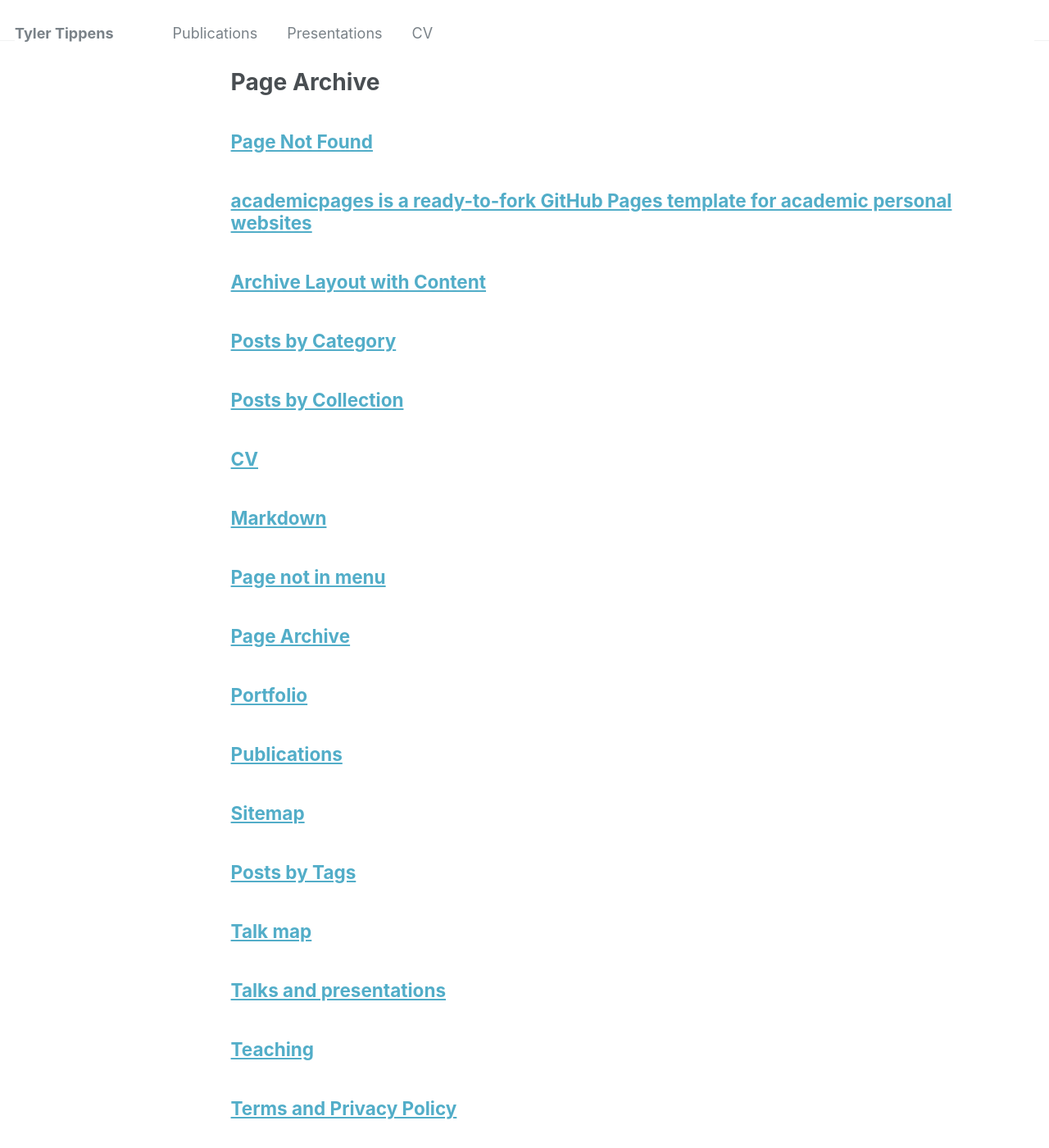
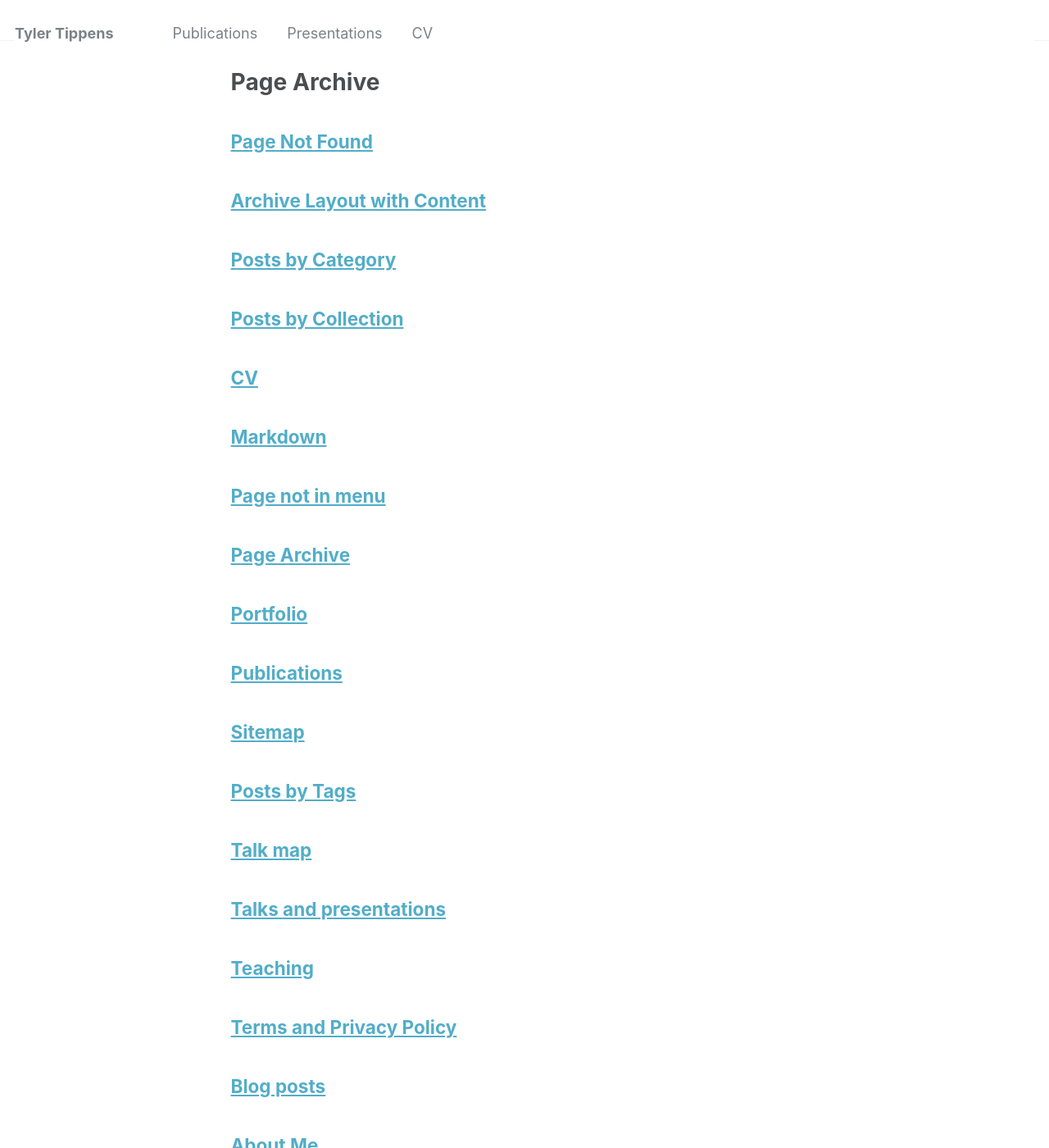
Before and after one commit to tylertippens/tylertippens.github.io, a Jekyll site: the page built from _pages/page-archive.html, in a window 1280 px wide and 1400 px high. Shown: the whole window at 82% size. Built offline with Jekyll 4.4.1, drawn with Linux system fonts in a browser that asks for light colours; part of the change alters nothing that is shown.

Commit message:
First update of my landing about page.

```diff
--- a/_pages/about.md
+++ b/_pages/about.md
@@ -1,49 +1,18 @@
----
-permalink: /
-title: "academicpages is a ready-to-fork GitHub Pages template for academic personal websites"
-author_profile: true
-redirect_from:
-  - /about/
-  - /about.html
----
+About Me
+======
+Hello! I am a doctoral candidate and graduate research assistant in the School of Earth and Atmospheric Sciences at the Georgia Institute of Technology in Atlanta, GA.
 
-This is the front page of a website that is powered by the [academicpages template](https://github.com/academicpages/academicpages.github.io) and hosted on GitHub pages. [GitHub pages](https://pages.github.com) is a free service in which websites are built and hosted from code and data stored in a GitHub repository, automatically updating when a new commit is made to the respository. This template was forked from the [Minimal Mistakes Jekyll Theme](https://mmistakes.github.io/minimal-mistakes/) created by Michael Rose, and then extended to support the kinds of content that academics have: publications, talks, teaching, a portfolio, blog posts, and a dynamically-generated CV. You can fork [this repository](https://github.com/academicpages/academicpages.github.io) right now, modify the configuration and markdown files, add your own PDFs and other content, and have your own site for free, with no ads! An older version of this template powers my own personal website at [stuartgeiger.com](http://stuartgeiger.com), which uses [this Github repository](https://github.com/staeiou/staeiou.github.io).
+I'm interested in utilizing the ever-increasing capability and accessibility of large-scale computing environments to enable new avenues of scientific inquiry. I have experience translating broad scientific goals concerning complex systems into quantitative, impactful questions which can be answered through a combination of computer modeling and data analysis. My expertise includes scientific software development, high performance computing, modeling and simulation, data analysis and visualization, and scientific communication.
 
-A data-driven personal website
+My research focuses on the development of novel modeling techniques to enable imaging of moon-magnetosphere plasma interactions in the outer solar system using energetic neutral atoms. This work relies on the creation and application of performant, highly-parallelized simulation codes and on analysis and visualization of complex data products.
+
+Research Interests
 ======
-Like many other Jekyll-based GitHub Pages templates, academicpages makes you separate the website's content from its form. The content & metadata of your website are in structured markdown files, while various other files constitute the theme, specifying how to transform that content & metadata into HTML pages. You keep these various markdown (.md), YAML (.yml), HTML, and CSS files in a public GitHub repository. Each time you commit and push an update to the repository, the [GitHub pages](https://pages.github.com/) service creates static HTML pages based on these files, which are hosted on GitHub's servers free of charge.
 
-Many of the features of dynamic content management systems (like Wordpress) can be achieved in this fashion, using a fraction of the computational resources and with far less vulnerability to hacking and DDoSing. You can also modify the theme to your heart's content without touching the content of your site. If you get to a point where you've broken something in Jekyll/HTML/CSS beyond repair, your markdown files describing your talks, publications, etc. are safe. You can rollback the changes or even delete the repository and start over -- just be sure to save the markdown files! Finally, you can also write scripts that process the structured data on the site, such as [this one](https://github.com/academicpages/academicpages.github.io/blob/master/talkmap.ipynb) that analyzes metadata in pages about talks to display [a map of every location you've given a talk](https://academicpages.github.io/talkmap.html).
+Energetic Neutral Atom Imaging at Titan
+------
+Saturn's largest moon Titan is the only satellite in the solar system with a substantial atmosphere. I model the interaction between the moon's ionosphere and the planet's magnetosphere in order to learn about the character of this interaction and what it can tell us about the Titan itself.
 
-Getting started
-======
-1. Register a GitHub account if you don't have one and confirm your e-mail (required!)
-1. Fork [this repository](https://github.com/academicpages/academicpages.github.io) by clicking the "fork" button in the top right.
-1. Go to the repository's settings (rightmost item in the tabs that start with "Code", should be below "Unwatch"). Rename the repository "[your GitHub username].github.io", which will also be your website's URL.
-1. Set site-wide configuration and create content & metadata (see below -- also see [this set of diffs](http://archive.is/3TPas) showing what files were changed to set up [an example site](https://getorg-testacct.github.io) for a user with the username "getorg-testacct")
-1. Upload any files (like PDFs, .zip files, etc.) to the files/ directory. They will appear at https://[your GitHub username].github.io/files/example.pdf.
-1. Check status by going to the repository settings, in the "GitHub pages" section
+I'm specifically interested in remotely sensing the moon-magnetosphere interaction using **energetic neutral atoms (ENAs)**. These are energetic ions from the plasma in Saturn's magnetosphere which pick up an electron from a particle in Titan's dense atmosphere, neutralizing them. They then fly off in straight lines, allowing them to be imaged in a manner roughly analagous to how a camera forms an image from light.
 
-Site-wide configuration
-------
-The main configuration file for the site is in the base directory in [_config.yml](https://github.com/academicpages/academicpages.github.io/blob/master/_config.yml), which defines the content in the sidebars and other site-wide features. You will need to replace the default variables with ones about yourself and your site's github repository. The configuration file for the top menu is in [_data/navigation.yml](https://github.com/academicpages/academicpages.github.io/blob/master/_data/navigation.yml). For example, if you don't have a portfolio or blog posts, you can remove those items from that navigation.yml file to remove them from the header.
-
-Create content & metadata
-------
-For site content, there is one markdown file for each type of content, which are stored in directories like _publications, _talks, _posts, _teaching, or _pages. For example, each talk is a markdown file in the [_talks directory](https://github.com/academicpages/academicpages.github.io/tree/master/_talks). At the top of each markdown file is structured data in YAML about the talk, which the theme will parse to do lots of cool stuff. The same structured data about a talk is used to generate the list of talks on the [Talks page](https://academicpages.github.io/talks), each [individual page](https://academicpages.github.io/talks/2012-03-01-talk-1) for specific talks, the talks section for the [CV page](https://academicpages.github.io/cv), and the [map of places you've given a talk](https://academicpages.github.io/talkmap.html) (if you run this [python file](https://github.com/academicpages/academicpages.github.io/blob/master/talkmap.py) or [Jupyter notebook](https://github.com/academicpages/academicpages.github.io/blob/master/talkmap.ipynb), which creates the HTML for the map based on the contents of the _talks directory).
-
-**Markdown generator**
-
-I have also created [a set of Jupyter notebooks](https://github.com/academicpages/academicpages.github.io/tree/master/markdown_generator
-) that converts a CSV containing structured data about talks or presentations into individual markdown files that will be properly formatted for the academicpages template. The sample CSVs in that directory are the ones I used to create my own personal website at stuartgeiger.com. My usual workflow is that I keep a spreadsheet of my publications and talks, then run the code in these notebooks to generate the markdown files, then commit and push them to the GitHub repository.
-
-How to edit your site's GitHub repository
-------
-Many people use a git client to create files on their local computer and then push them to GitHub's servers. If you are not familiar with git, you can directly edit these configuration and markdown files directly in the github.com interface. Navigate to a file (like [this one](https://github.com/academicpages/academicpages.github.io/blob/master/_talks/2012-03-01-talk-1.md) and click the pencil icon in the top right of the content preview (to the right of the "Raw | Blame | History" buttons). You can delete a file by clicking the trashcan icon to the right of the pencil icon. You can also create new files or upload files by navigating to a directory and clicking the "Create new file" or "Upload files" buttons.
-
-Example: editing a markdown file for a talk
-![Editing a markdown file for a talk](/images/editing-talk.png)
-
-For more info
-------
-More info about configuring academicpages can be found in [the guide](https://academicpages.github.io/markdown/). The [guides for the Minimal Mistakes theme](https://mmistakes.github.io/minimal-mistakes/docs/configuration/) (which this theme was forked from) might also be helpful.
+Extracting meaningful information from ENA images is difficult. I develop performant, highly-parallelized computer models that allow us to 1) study the global population of all ENAs that are produced at Titan, and 2) generate *synthetic ENA images* in a manner that mimics a real detector. In my [papers](tylertippens.github.io/publications) I've described how we use the global ENA model to describe how Saturn's every-changing magnetic field affects how ENAs are produced at Titan; and how we use synthetic ENA images produced by a second model to explore how the physics of the moon's plasma interaction are embedded in our observations of ENAs, such as in the images which have been taken by the Cassini spacecraft.
```
